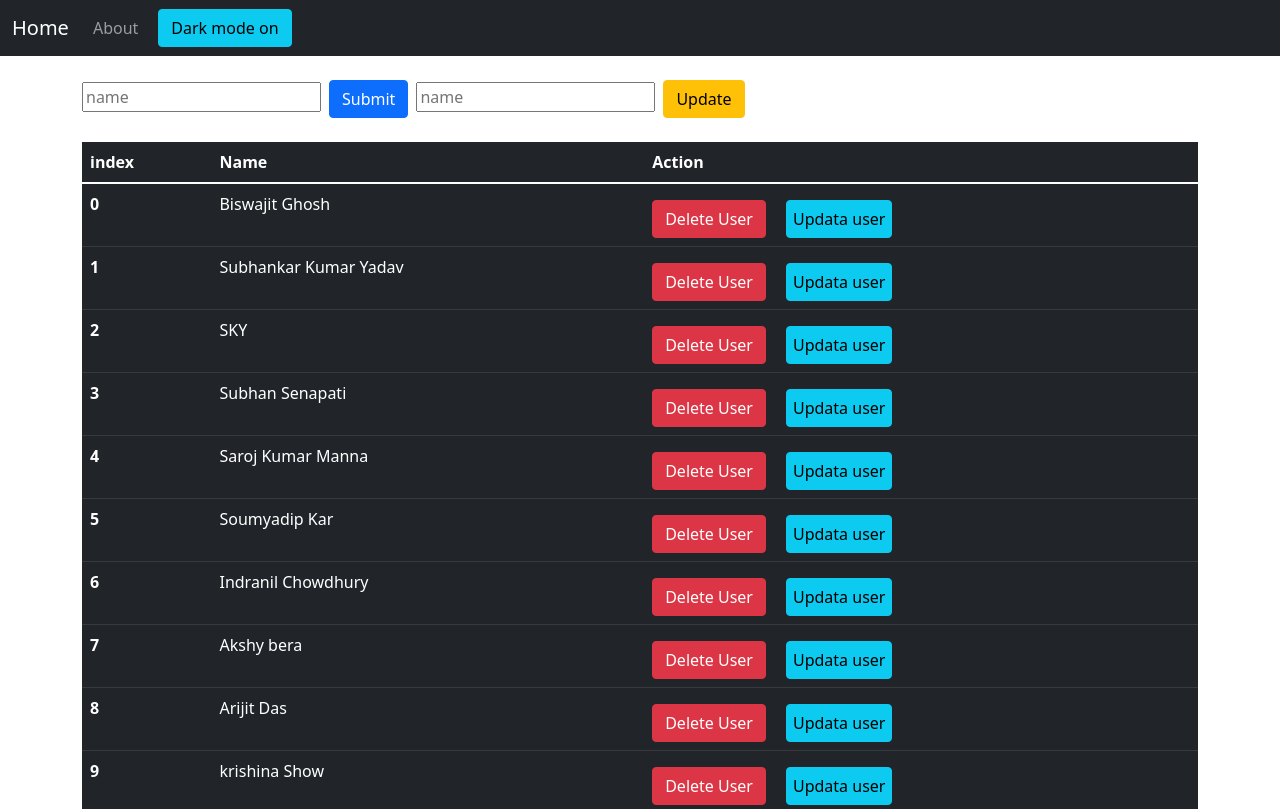
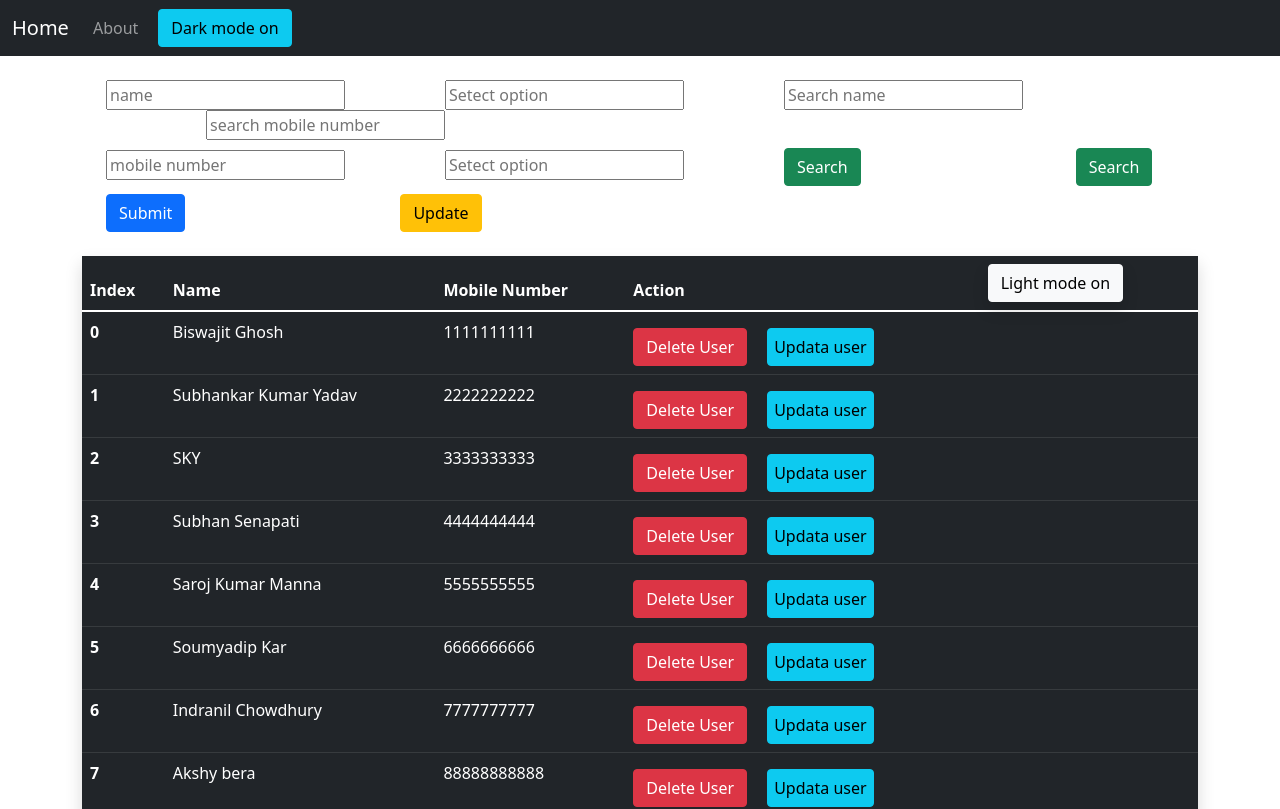
Before and after one commit to Biswajit721159/crudOpertion, a React (Create React App) app: page / in a window 1280 px wide. Shown: the top 809 px of the page. Built offline with nearby package versions, Linux system fonts and the light colour scheme.

Commit message:
Update ProductFroms.js

```diff
--- a/src/component/ProductFroms.js
+++ b/src/component/ProductFroms.js
@@ -1,31 +1,132 @@
 import React, { useState } from "react";
 
 export const ProductFrom = () => {
+
+  //  for add section
   let [name, setname] = useState("");
+  let [mobile, setmobile] = useState("");
+
+
+  // update section
   let [updatename, setupdatename] = useState("");
+  let [updatemobile, setupdatemobile] = useState("");
   let [Id, setId] = useState(-1);
+
+  // search section
+  let[searchname,setsearchname]=useState("");
+  let[searchmobile,setsearchmobile]=useState("");
+
+
+  let [light, setlight] = useState("dark");
+  let [word, setword] = useState("Light mode on");
+
   let [arr, setarray] = useState([
-    "Biswajit Ghosh",
-    "Subhankar Kumar Yadav",
-    "SKY",
-    "Subhan Senapati",
-    "Saroj Kumar Manna",
-    "Soumyadip Kar",
-    "Indranil Chowdhury",
-    "Akshy bera",
-    "Arijit Das",
-    "krishina Show",
+    { name: "Biswajit Ghosh", mobile: "1111111111" },
+    { name: "Subhankar Kumar Yadav", mobile: "2222222222" },
+    { name: "SKY", mobile: "3333333333" },
+    { name: "Subhan Senapati", mobile: "4444444444" },
+    { name: "Saroj Kumar Manna", mobile: "5555555555" },
+    { name: "Soumyadip Kar", mobile: "6666666666" },
+    { name: "Indranil Chowdhury", mobile: "7777777777" },
+    { name: "Akshy bera", mobile: "88888888888" },
+    { name: "Arijit Das", mobile: "9999999999" },
+    { name: "krishina Show", mobile: "1234567891" },
   ]);
+
+
+
+  // color mode section
+  const Colormode = () => {
+    if (light == "dark") {
+      setlight("light");
+      setword("Dark mode on");
+    } else {
+      setlight("dark");
+      setword("Light mode on");
+    }
+  };
+
+
+
+
+
+
+  // Add section
+
+
+  const solve1 =(name)=>{
+    let  n=name.length;
+    console.log(n);
+    if(n==0) return 0;
+    else
+    {
+      for(let i=0;i<n;i++)
+      {
+        if((name[i]>='a' && name[i]<='z') || (name[i]>='A' && name [i]<='Z'))
+        {
+          continue;
+        }
+        else
+        {
+          return  0;
+        }
+      }
+      return 1;
+    }
+  }
+  const solve2=(mobile)=>{
+    let  n=mobile.length;
+    if(n<10) return false;
+    else if(n==10)
+    {
+      for(let i=0;i<n;i++)
+      {
+        if(mobile[i]>='0' && mobile[i]<='9')
+        {
+          continue;
+        }
+        else
+        {
+          return false;
+        }
+      }
+      return true;
+    }else{
+      return false;
+    }
+  }
   const Add = () => {
-    if (name === "") {
-      alert("Please Type something");
-    } else {
-      arr.push(name);
+
+    const a=solve1(name);
+    const b=solve2(mobile);
+    console.log(a,b);
+    if (a==false) {
+      alert("Error in name section ");
+    }
+    else if(b==false)
+    {
+      alert("Error in mobile section ");
+    }
+    else if(a==true && b==true) {
+      arr.push({name,mobile});
       arr.reverse();
       setarray([...arr]);
       setname("");
+      setmobile("");
+    }
+    else{
+      alert("Error !!");
     }
   };
+
+
+
+
+
+
+
+
+  //delete section
   const Delete = (id) => {
     let narr = arr.filter((user, index) => {
       return index !== id;
@@ -35,70 +136,226 @@ export const ProductFrom = () => {
 
 
 
+
+
+// update section
+
   const UpdateUser = (id) => {
-    let val1 = arr[id];
+    let val1 = arr[id].name;
+    let val3=arr[id].mobile;
     setupdatename(val1);
+    setupdatemobile(val3);
     let val2 = id;
     setId(val2);
   };
 
-
   const Update = () => {
-
-
     if (Id === -1) {
       alert("Prease select a person");
     } else {
-      arr[Id] = updatename;
-      console.log(arr);
+      arr[Id].name = updatename;
+      arr[Id].mobile=updatemobile;
       setarray([...arr]);
       setupdatename("");
+      setupdatemobile("");
       setId(-1);
     }
   };
 
 
 
+
+
+  //searching section
+
+
+  const search1=()=>{
+
+    let count=0;
+   for(let i=0;i<arr.length;i++)
+   {
+      if(arr[i].name==searchname)
+      {
+        count++;
+        break;
+      }
+   }
+
+   if(count==1)
+   {
+     alert(" yes found "+ searchname);
+     setsearchname("");
+   }
+   else
+   {
+     alert("sorry !! not Found "+searchname);
+     setsearchname("");
+   }
+
+  }
+
+  const search2=()=>{
+
+ let count=0;
+   for(let i=0;i<arr.length;i++)
+   {
+      if(arr[i].mobile==searchmobile)
+      {
+        count++;
+        break;
+      }
+   }
+
+   if(count==1)
+   {
+     alert(" yes found "+ searchmobile);
+     setsearchmobile("");
+   }
+   else
+   {
+     alert("sorry !! not Found "+searchmobile);
+     setsearchmobile("");
+   }
+
+
+
+
+
+  }
+
+
+
+
+
+
   return (
-    <div className="container mt-4">
+    <div className="container  mt-4">
+      <div className="container ">
+        <div className="container">
           <input
             type="text"
-        className=""
+            className="col"
             placeholder="name"
             value={name}
             onChange={(e) => {
               setname(e.target.value);
             }}
           />
-      <button type="button" className="btn btn-primary mx-2" onClick={Add}>
-        Submit
-      </button>
           <input
-        style={{}}
+            style={{ marginLeft: "100px" }}
             type="text"
             className=""
-        placeholder="name"
+            placeholder="Setect option"
             value={updatename}
             onChange={(e) => {
               setupdatename(e.target.value);
             }}
           />
-      <button type="button" className="btn btn-warning mx-2" onClick={Update}>
+          <input
+            style={{ marginLeft: "100px" }}
+            type="text"
+            className=""
+            value={searchname}
+            onChange={(e) => {
+              setsearchname(e.target.value);
+            }}
+            placeholder="Search name"
+          />
+          {/* this is name section */}
+          <input
+            style={{ marginLeft: "100px" }}
+            type="text"
+            className=""
+            value={searchmobile}
+            onChange={(e) => {
+              setsearchmobile(e.target.value);
+            }}
+            placeholder="search mobile number"
+          />
+        </div>
+        <div className="container mt-2">
+          <input
+            type="text"
+            className="col"
+            placeholder="mobile number"
+            value={mobile}
+            onChange={(e) => {
+              setmobile(e.target.value);
+            }}
+          />
+          <input
+            style={{ marginLeft: "100px" }}
+            type="text"
+            className=""
+            placeholder="Setect option"
+            value={updatemobile}
+            onChange={(e) => {
+              setupdatemobile(e.target.value);
+            }}
+          />
+          <button
+            style={{ marginLeft: "100px" }}
+            type="button"
+            className="btn btn-success"
+            onClick={search1}
+          >
+            Search
+          </button>
+          {/* this is searching  section */}
+          <button
+            style={{ marginLeft: "215px" }}
+            type="button"
+            className="btn btn-success"
+            onClick={search2}
+          >
+            Search
+          </button>
+        </div>
+        <div className="container mt-2 ">
+          <button type="button" className="btn btn-primary " onClick={Add}>
+            Submit
+          </button>
+          <button
+            style={{ marginLeft: "215px" }}
+            type="button"
+            className="btn btn-warning "
+            onClick={Update}
+          >
             Update
           </button>
-      <table className="table table-dark table-striped-columns mt-4">
-        <thead className="thead-dark">
+        </div>
+      </div>
+
+      <table
+        className={
+          light == "dark"
+            ? "table table-dark table-striped-columns shadow mt-4"
+            : "table table-light table-striped-columns shadow mt-4"
+        }
+      >
+        <thead className="thead-light">
           <tr>
-            <th scope="col">index</th>
+            <th scope="col">Index</th>
             <th scope="col">Name</th>
+            <th scope="col">Mobile Number</th>
             <th>Action</th>
+            <th>
+              <button
+                type="button"
+                className="btn btn-light shadow mx-2"
+                onClick={Colormode}
+              >
+                {word}
+              </button>
+            </th>
           </tr>
         </thead>
         <tbody>
           {arr.map((user, index) => (
             <tr key={index}>
               <th scope="row">{index}</th>
-              <td>{user}</td>
+              <td>{user.name}</td>
+              <td>{user.mobile}</td>
               <td>
                 <button
                   className="btn btn-danger mt-2 mr-2"
@@ -107,7 +364,7 @@ export const ProductFrom = () => {
                   Delete User
                 </button>
                 <button
-                  style={{ padding: "6px", marginLeft: '20px'}}
+                  style={{ padding: "6px", marginLeft: "20px" }}
                   type="button"
                   className="btn btn-info mt-2"
                   onClick={(e) => UpdateUser(index)}
@@ -115,6 +372,7 @@ export const ProductFrom = () => {
                   Updata user
                 </button>
               </td>
+              <td></td>
             </tr>
           ))}
         </tbody>
```
Lines whose indentation alone changed are shown as unchanged.
